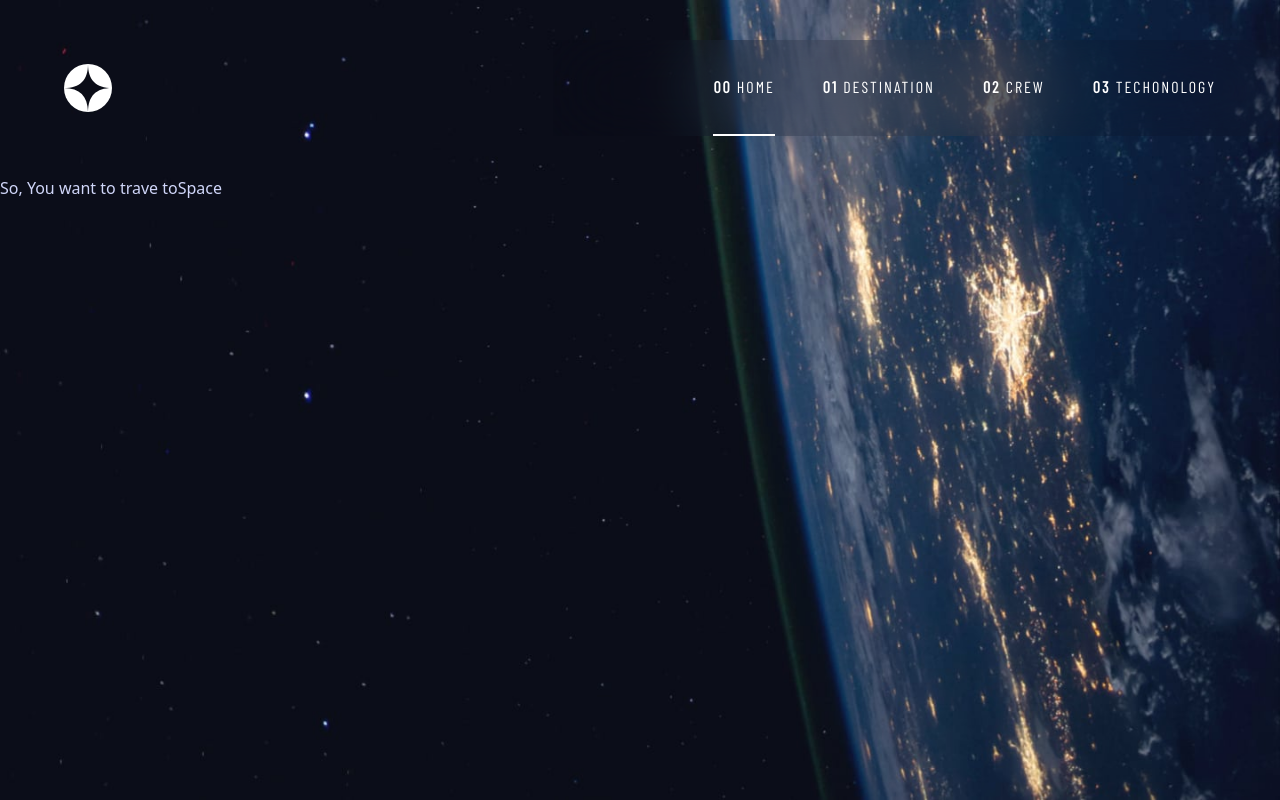
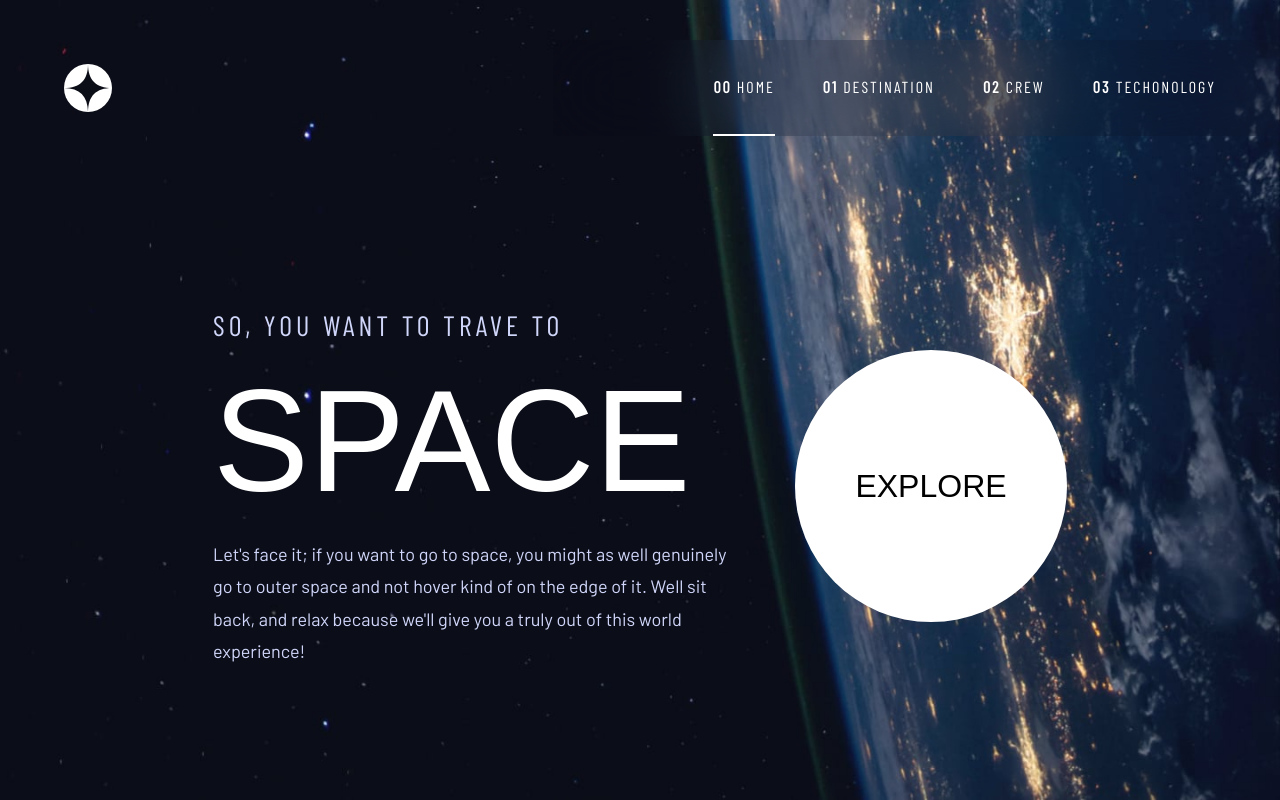
Before and after one commit to Md-Talim/fm-space-tourism, a Next.js app: page / in a window 1280 px wide. Built offline with nearby package versions, Linux system fonts and the light colour scheme; a web font is replaced by a local one.

Commit message:
feat: build home page

```diff
--- a/src/app/page.tsx
+++ b/src/app/page.tsx
@@ -1,9 +1,32 @@
-export default function Home() {
+import Link from "next/link";
+
+const HomePage = () => {
   return (
-    <main>
-      <h1>
-        <span>So, You want to trave to</span>Space
-      </h1>
-    </main>
+    <section className="mx-auto flex flex-col p-6 sm:justify-between sm:gap-16 sm:p-32 md:w-[1110px] md:flex-row">
+      <div className="space-y-6 max-md:text-center">
+        <p className="condensed-1">So, You want to trave to</p>
+        <p className="heading-1">Space</p>
+        <p className="paragraph">
+          Let&apos;s face it; if you want to go to space, you might as well
+          genuinely go to outer space and not hover kind of on the edge of it.
+          Well sit back, and relax because we&apos;ll give you a truly out of
+          this world experience!
+        </p>
+      </div>
+
+      <div className="flex items-center justify-center max-sm:h-96">
+        <div className="group relative">
+          <div className="absolute inset-0 rounded-full bg-white/10 transition-transform duration-300 group-hover:scale-150"></div>
+          <Link
+            href="/destination"
+            className="heading-4 center relative aspect-square w-36 rounded-full bg-white text-black uppercase sm:w-68"
+          >
+            Explore
+          </Link>
+        </div>
+      </div>
+    </section>
   );
-}
+};
+
+export default HomePage;
```
